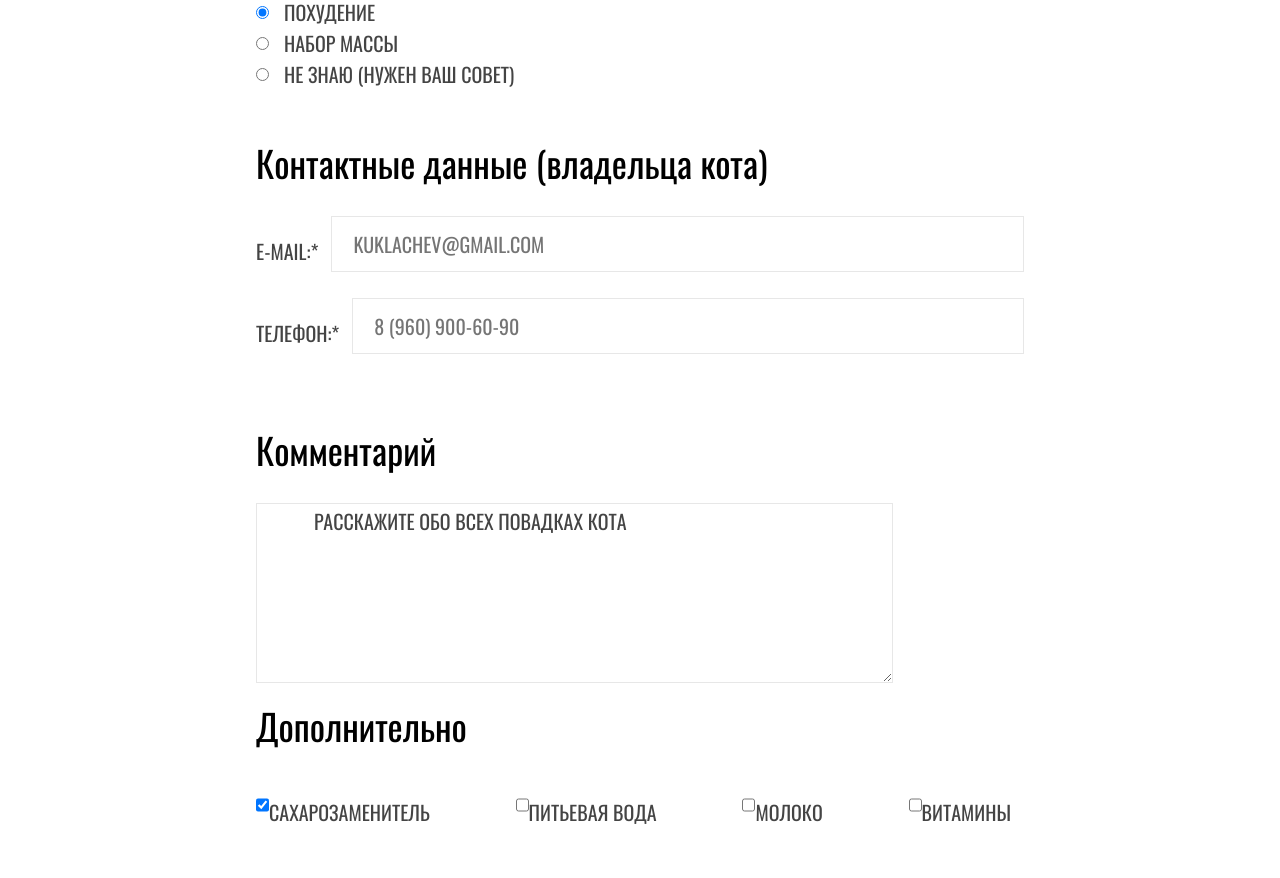
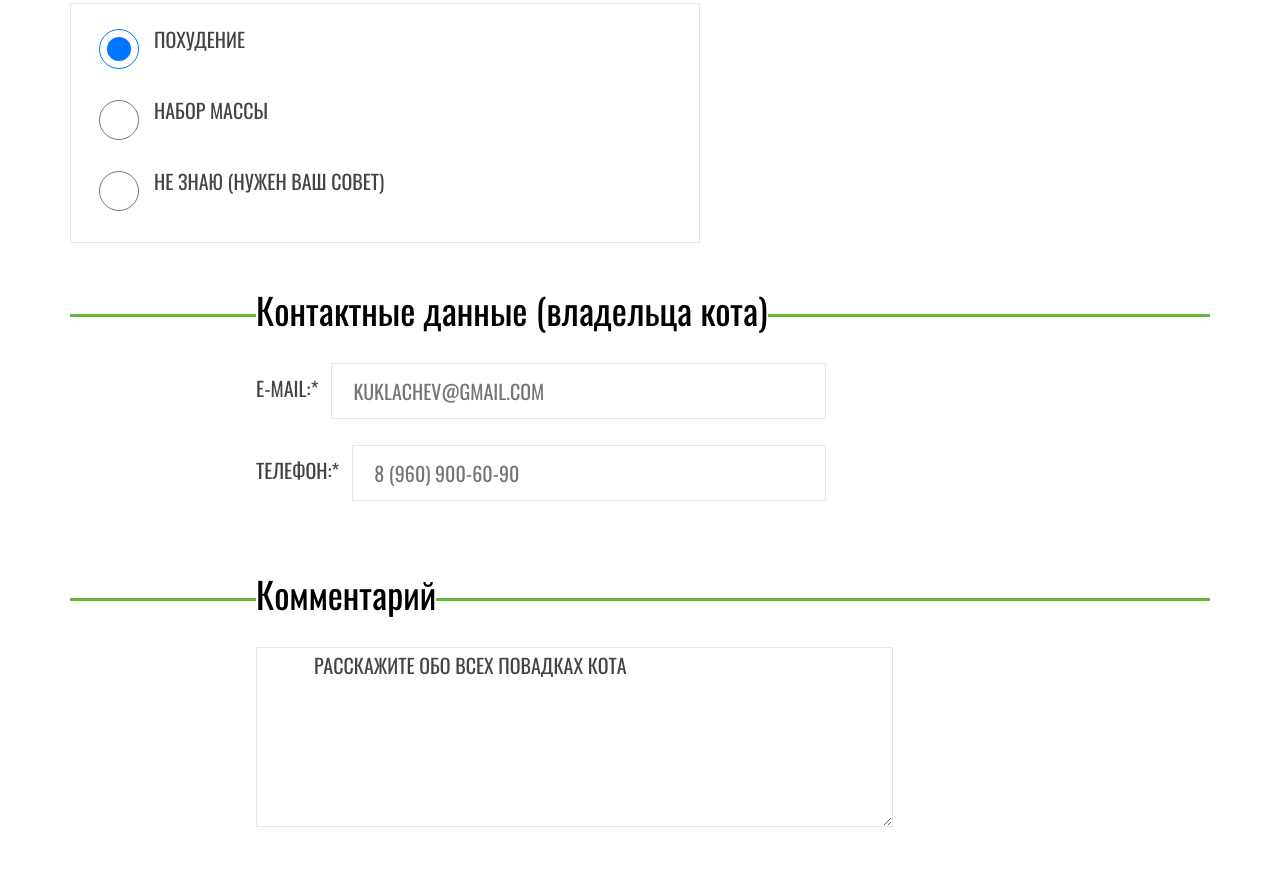
Before and after one commit to artemstw/Cat-energy, a website: page source/form.html in a window 1280 px wide. Shown: the part 682-1560 px from the top of the page. Drawn offline with nearby package versions, Linux system fonts and the light colour scheme; files that its build step writes are made by us from their sources; files whose address does not match are found by name.

Commit message:
Завершает черновую работу над адаптивной сеткой внутренних страниц

```diff
--- a/source/form.html
+++ b/source/form.html
@@ -106,10 +106,10 @@
           </fieldset>
 
           <fieldset class="form__fieldset">
-            <ul class="form__list container">
+            <ul class="form__list form__list--weight container">
               <li class="form__item">
                 <input
-                  class="form__input--radio"
+                  class="form__input form__input--radio"
                   type="radio"
                   id="radio-1"
                   name="aim-question"
@@ -121,7 +121,7 @@
               </li>
               <li class="form__item">
                 <input
-                  class="form__input--radio"
+                  class="form__input form__input--radio"
                   type="radio"
                   id="radio-2"
                   name="aim-question"
@@ -132,7 +132,7 @@
               </li>
               <li class="form__item">
                 <input
-                  class="form__input--radio"
+                  class="form__input form__input--radio"
                   type="radio"
                   id="radio-3"
                   name="aim-question"
@@ -147,9 +147,9 @@
 
 
 
-          <fieldset class="form__fieldset">
+          <fieldset class="form__fieldset form__fieldset--owner">
             <div class="container">
-              <h2 class="form__header form__header--owner">
+              <h2 class="form__legend form__legend--owner">
               Контактные данные (владельца кота)
               </h2>
 
@@ -178,19 +178,19 @@
           </fieldset>
         </div>
 
-        <section class="form__comment">
+        <fieldset class="form__fieldset form__fieldset--comment">
           <div class="container">
-            <h2 class="form__header form__header--comment">Комментарий</h2>
+            <h2 class="form__legend form__legend--comment">Комментарий</h2>
             <textarea class="form__area" id="comment-field" name="comment">
             Расскажите обо всех повадках кота
           </textarea
             >
           </div>
-        </section>
+        </fieldset>
 
         <fieldset class="form__fieldset form__fieldset--additional">
           <div class="container">
-            <h2 class="form__header form__header-additional">Дополнительно</h2>
+            <h2 class="form__legend form__legend-additional">Дополнительно</h2>
           </div>
 
           <ul class="form__list form__list--additional container">
--- a/source/sass/blocks/contacts.scss
+++ b/source/sass/blocks/contacts.scss
@@ -30,7 +30,7 @@
     min-height: 201px;
     position: absolute;
     top: 95px;
-    left: 570px;
+    left: 110px;
     background-color: $basic-white;
   }
 }
--- a/source/sass/blocks/form.scss
+++ b/source/sass/blocks/form.scss
@@ -14,20 +14,66 @@
   }
 }
 
-.form__header {
+.form__legend {
   margin: 0;
   padding: 0;
+  background-color: $basic-white;
   font-size: 24px;
   line-height: 26px;
   font-weight: $regular;
+  display: inline-block;
+  position: relative;
+  z-index: 1;
   margin-bottom: 35px;
 }
 
 @media (min-width: $tablet-width) {
-  .form__header {
+  .form__legend {
     font-size: 36px;
     line-height: 36px;
   }
+}
+
+.form__fieldset--owner {
+  position: relative;
+}
+
+.form__fieldset--owner::after {
+  content: "";
+  position: absolute;
+  width: 100%;
+  height: 3px;
+  top: 22px;
+  right: 0;
+  background-color: $basic-green;
+}
+
+.form__fieldset--comment {
+  position: relative;
+}
+
+.form__fieldset--comment::after {
+  content: "";
+  position: absolute;
+  width: 100%;
+  height: 3px;
+  top: 22px;
+  right: 0;
+  background-color: $basic-green;
+}
+
+.form__fieldset--additional {
+  position: relative;
+}
+
+.form__fieldset--additional::after {
+  content: "";
+  position: absolute;
+  width: 100%;
+  height: 3px;
+  top: 22px;
+  right: 0;
+  background-color: $basic-green;
 }
 
 .form__text {
@@ -43,6 +89,12 @@
   }
 }
 
+.form__list {
+  list-style: none;
+  margin: 0;
+  padding: 0;
+}
+
 @media (min-width: $desktop-width) {
   .form__list-wrapper {
     display: flex;
@@ -51,9 +103,21 @@
 }
 
 @media (min-width: $desktop-width) {
+  .form__list-wrapper .form__list {
+    width: 570px;
+  }
+}
+
+@media (min-width: $desktop-width) {
   .form__list--contacts {
     display: flex;
     justify-content: space-between;
+  }
+}
+
+@media (min-width: $tablet-width) {
+  .form__list--contacts .form__item {
+    width: 570px;
   }
 }
 
@@ -79,12 +143,18 @@
 @media (min-width: $tablet-width) {
   .form__label {
     font-size: 20px;
-    line-height: auto;
+    padding-bottom: 20px;
   }
 }
 
 .form__label--radio {
   margin-left: 15px;
+}
+
+@media (min-width: $tablet-width) {
+  .form__label--radio {
+    margin-bottom: 18px;
+  }
 }
 
 .form__input {
@@ -103,9 +173,21 @@
   }
 }
 
-.form__list {
-  list-style: none;
-  padding: 0;
+@media (min-width: $mobile-width) {
+  .form__input--radio {
+    flex-grow: 0;
+    width: 30px;
+    height: 30px;
+    margin-bottom: 18px;
+  }
+}
+
+@media (min-width: $tablet-width) {
+  .form__input--radio {
+    width: 40px;
+    height: 40px;
+    margin-bottom: 18px;
+  }
 }
 
 @media (min-width: $tablet-width) {
@@ -113,6 +195,26 @@
     display: flex;
     flex-wrap: wrap;
     justify-content: space-between;
+  }
+}
+
+@media (min-width: $tablet-width) {
+  .form__list--additional .form__item {
+    width: 282px;
+  }
+}
+
+@media (min-width: $desktop-width) {
+  .form__list--additional .form__item {
+    width: 300px;
+  }
+}
+
+@media (min-width: $tablet-width) {
+  .form__list--weight {
+    width: 630px;
+    padding: 25px 0 0 28px;
+    border: 1px solid $input-border-grey;
   }
 }
 
```
